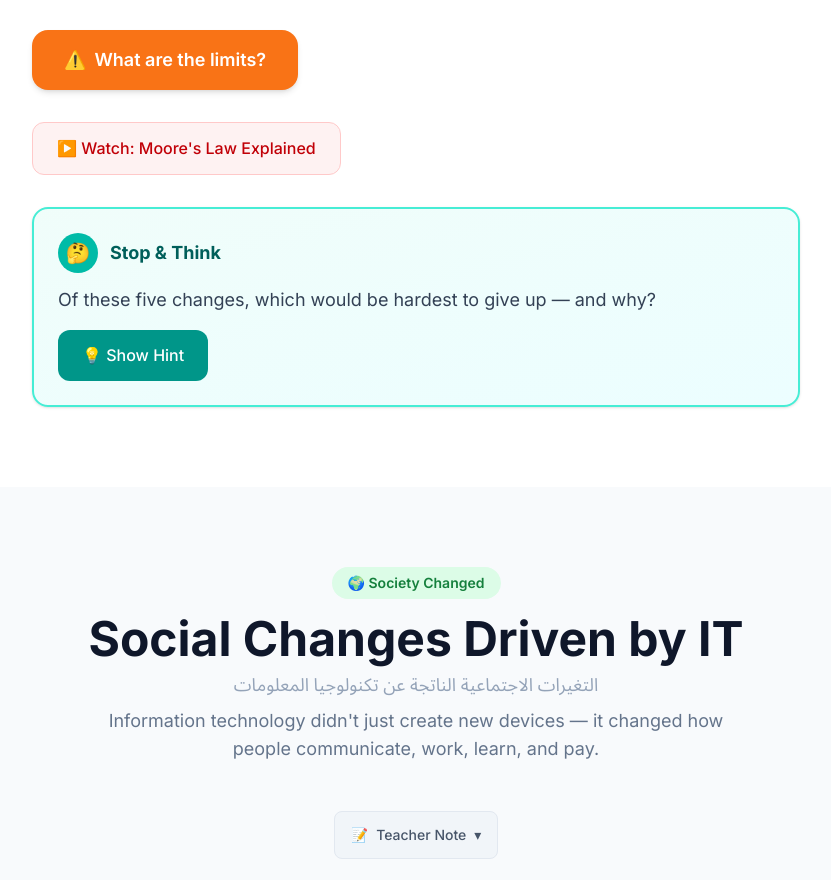
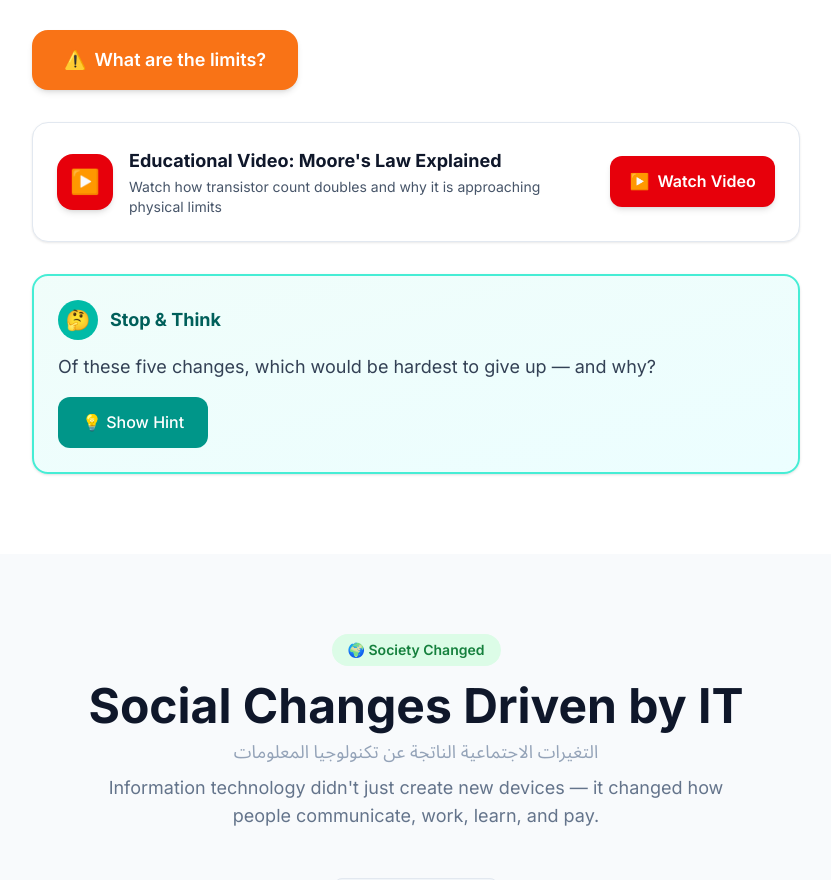
Before and after one commit to AHMEDABDELMAGED22/Programming-and-AI-explain-for-2nd-sec, a Next.js app: page / in a window 1280 px wide. Shown: the part 3171-4051 px from the top of the page, without its empty margins (264-1095 px from the left). Built offline with nearby package versions, Linux system fonts and the light colour scheme.

Commit message:
feat: enhance interactive video cards for Moores Law, VR and comparisons

```diff
--- a/src/components/sections/ComparisonSection.tsx
+++ b/src/components/sections/ComparisonSection.tsx
@@ -3,6 +3,7 @@
 import { motion, AnimatePresence } from 'framer-motion';
 import { useState } from 'react';
 import { useTranslation } from '@/lib/i18n';
+import { useLessonStore } from '@/store/lessonStore';
 import StopAndThink from '@/components/interactive/StopAndThink';
 
 interface ComparisonItem {
@@ -28,6 +29,7 @@ interface ComparisonData {
   right: ComparisonItem;
   differenceEn: string;
   differenceAr: string;
+  videoId?: string;
   thinkQuestionEn: string;
   thinkQuestionAr: string;
   thinkHintEn?: string;
@@ -69,6 +71,7 @@ const comparisons: ComparisonData[] = [
     },
     differenceEn: 'Cloud computing sends data far away for processing (powerful but slow). Edge computing processes data locally (fast but limited). Autonomous driving uses edge computing because a delay of even 0.1 seconds can lead to an accident.',
     differenceAr: 'الحوسبة السحابية ترسل البيانات بعيدًا للمعالجة (قوية لكن بطيئة). الحوسبة الطرفية تعالج البيانات محليًا (سريعة لكن محدودة). القيادة الذاتية تستخدم الحوسبة الطرفية لأن تأخيرًا ولو 0.1 ثانية قد يؤدي إلى حادث.',
+    videoId: 'cEOUeItHDdo',
     thinkQuestionEn: 'In autonomous driving, why is it necessary to process data instantly on the vehicle side using edge computing, rather than sending the data to the cloud for judgment?',
     thinkQuestionAr: 'في القيادة الذاتية، لماذا يجب معالجة البيانات فورًا على جانب المركبة باستخدام الحوسبة الطرفية، بدلاً من إرسال البيانات إلى السحابة للحكم؟',
     thinkHintEn: 'Think about what happens if there is a 0.1 second delay while driving at high speed.',
@@ -108,6 +111,7 @@ const comparisons: ComparisonData[] = [
     },
     differenceEn: 'AR keeps you connected to the real world and adds digital elements on top. VR disconnects you from the real world and replaces it with a virtual one. AR uses your phone camera; VR uses a headset that covers your eyes.',
     differenceAr: 'الواقع المعزز يُبقيك متصلاً بالعالم الحقيقي ويضيف عناصر رقمية فوقه. الواقع الافتراضي يفصلك عن العالم الحقيقي ويستبدله بعالم افتراضي. الواقع المعزز يستخدم كاميرا هاتفك؛ الواقع الافتراضي يستخدم سماعة رأس تغطي عينيك.',
+    videoId: 'WxzcD04rwc8',
     thinkQuestionEn: 'If you wanted to explore a historical site from your classroom, would you use AR or VR? Why?',
     thinkQuestionAr: 'إذا كنت تريد استكشاف موقع تاريخي من فصلك الدراسي، هل ستستخدم الواقع المعزز أم الواقع الافتراضي؟ لماذا؟',
     thinkHintEn: 'Think about whether you need to see your real classroom while exploring, or be fully immersed in the historical site.',
@@ -117,6 +121,7 @@ const comparisons: ComparisonData[] = [
 
 export default function ComparisonSection() {
   const { t, dir, isAr } = useTranslation();
+  const { openVideo } = useLessonStore();
   const [activeComparison, setActiveComparison] = useState<string | null>(null);
 
   return (
@@ -248,6 +253,40 @@ export default function ComparisonSection() {
                   </div>
                 </motion.div>
 
+                {/* Video Card */}
+                {comp.videoId && (
+                  <motion.div
+                    initial={{ opacity: 0, y: 15 }}
+                    animate={{ opacity: 1, y: 0 }}
+                    transition={{ delay: 0.6 }}
+                    className="max-w-3xl mx-auto mb-8 card-interactive p-5 bg-gradient-to-r from-red-50 to-pink-50 border border-red-200"
+                  >
+                    <div className={`flex flex-col sm:flex-row items-center justify-between gap-3 ${isAr ? 'sm:flex-row-reverse' : ''}`}>
+                      <div className={`flex items-center gap-3 ${isAr ? 'flex-row-reverse text-right' : 'text-left'}`}>
+                        <div className="w-10 h-10 rounded-xl bg-red-600 text-white flex items-center justify-center text-lg flex-shrink-0">
+                          ▶️
+                        </div>
+                        <div>
+                          <p className="font-bold text-slate-900 text-sm">
+                            {isAr ? `فيديو تعليمي: مقارنة ${comp.titleAr}` : `Educational Video: ${comp.titleEn}`}
+                          </p>
+                          <p className="text-slate-500 text-xs">
+                            {isAr ? 'شاهد شرحًا مرئيًا للفروق العملية بين التقنيتين' : 'Watch a visual comparison explaining the practical differences'}
+                          </p>
+                        </div>
+                      </div>
+                      <button
+                        onClick={() => openVideo(comp.videoId!, 'youtube')}
+                        className="touch-target px-5 py-2.5 rounded-xl bg-red-600 text-white font-semibold text-sm
+                          hover:bg-red-700 active:scale-95 transition-all cursor-pointer flex items-center gap-2 shadow-sm whitespace-nowrap"
+                      >
+                        <span>▶️</span>
+                        <span>{isAr ? 'تشغيل الفيديو' : 'Watch Video'}</span>
+                      </button>
+                    </div>
+                  </motion.div>
+                )}
+
                 {/* Think question */}
                 <div className="max-w-3xl mx-auto">
                   <StopAndThink
--- a/src/components/sections/EmergingTech.tsx
+++ b/src/components/sections/EmergingTech.tsx
@@ -194,14 +194,30 @@ export default function EmergingTech() {
                           </div>
                         )}
 
-                        {/* Video button */}
-                        <button
-                          onClick={() => openVideo(tech.youtubeVideoId, 'youtube')}
-                          className={`touch-target flex items-center gap-2 px-6 py-3 rounded-xl bg-red-50 border border-red-200 text-red-700 font-medium
-                            hover:bg-red-100 active:scale-95 transition-all cursor-pointer ${isAr ? 'flex-row-reverse' : ''}`}
-                        >
-                          ▶️ {t('watchExplanation', 'شاهد فيديو الشرح')}
-                        </button>
+                        {/* Video card */}
+                        <div className="bg-red-50 border border-red-200 rounded-xl p-4 flex flex-col sm:flex-row items-center justify-between gap-3">
+                          <div className={`flex items-center gap-3 ${isAr ? 'flex-row-reverse text-right' : 'text-left'}`}>
+                            <div className="w-10 h-10 rounded-xl bg-red-600 text-white flex items-center justify-center text-lg flex-shrink-0">
+                              ▶️
+                            </div>
+                            <div>
+                              <p className="font-bold text-slate-900 text-sm">
+                                {isAr ? `فيديو تعليمي: شرح ${tech.nameAr}` : `Educational Video: ${tech.nameEn}`}
+                              </p>
+                              <p className="text-slate-500 text-xs">
+                                {isAr ? 'شاهد شرحًا مرئيًا تفاعليًا لهذه التقنية' : 'Watch an interactive visual explanation'}
+                              </p>
+                            </div>
+                          </div>
+                          <button
+                            onClick={() => openVideo(tech.youtubeVideoId, 'youtube')}
+                            className="touch-target px-5 py-2.5 rounded-xl bg-red-600 text-white font-semibold text-sm
+                              hover:bg-red-700 active:scale-95 transition-all cursor-pointer flex items-center gap-2 shadow-sm whitespace-nowrap"
+                          >
+                            <span>▶️</span>
+                            <span>{isAr ? 'تشغيل الفيديو' : 'Watch Video'}</span>
+                          </button>
+                        </div>
 
                         {/* Think question */}
                         <StopAndThink
--- a/src/components/sections/MooresLaw.tsx
+++ b/src/components/sections/MooresLaw.tsx
@@ -256,16 +256,41 @@ export default function MooresLaw() {
           )}
         </div>
 
-        {/* Video + Think */}
-        <div className={`max-w-3xl mx-auto mt-8 flex flex-col sm:flex-row gap-4 ${isAr ? 'sm:flex-row-reverse' : ''}`}>
-          <button
-            onClick={() => openVideo('AQBh9soLSkI', 'youtube')}
-            className="touch-target flex items-center gap-2 px-6 py-3 rounded-xl bg-red-50 border border-red-200 text-red-700 font-medium
-              hover:bg-red-100 active:scale-95 transition-all cursor-pointer"
-          >
-            ▶️ {t('watchMoores', 'شاهد: شرح قانون مور')}
-          </button>
-        </div>
+        {/* Video Card */}
+        <motion.div
+          initial={{ opacity: 0, y: 15 }}
+          whileInView={{ opacity: 1, y: 0 }}
+          viewport={{ once: true }}
+          className="max-w-3xl mx-auto mt-8 card-interactive p-6 bg-gradient-to-r from-red-50 to-orange-50 border border-red-200"
+        >
+          <div className={`flex flex-col sm:flex-row items-center justify-between gap-4 ${isAr ? 'sm:flex-row-reverse' : ''}`}>
+            <div className={`flex items-center gap-4 ${isAr ? 'flex-row-reverse text-right' : 'text-left'}`}>
+              <div className="w-14 h-14 rounded-2xl bg-red-600 text-white flex items-center justify-center text-2xl shadow-md flex-shrink-0">
+                ▶️
+              </div>
+              <div>
+                <h4 className="font-bold text-slate-900 text-lg">
+                  {isAr ? 'فيديو تعليمي: شرح قانون مور (Moore\'s Law)' : 'Educational Video: Moore\'s Law Explained'}
+                </h4>
+                <p className="text-slate-600 text-sm mt-0.5">
+                  {isAr
+                    ? 'شاهد كيف يتضاعف عدد الترانزستورات ولماذا يقترب من الحدود الفيزيائية'
+                    : 'Watch how transistor count doubles and why it is approaching physical limits'}
+                </p>
+              </div>
+            </div>
+            <motion.button
+              onClick={() => openVideo('AQBh9soLSkI', 'youtube')}
+              className="touch-target px-6 py-3 rounded-xl bg-red-600 text-white font-semibold shadow-md
+                hover:bg-red-700 active:scale-95 transition-all cursor-pointer flex items-center gap-2 whitespace-nowrap"
+              whileTap={{ scale: 0.95 }}
+              whileHover={{ scale: 1.02 }}
+            >
+              <span>▶️</span>
+              <span>{isAr ? 'تشغيل الفيديو' : 'Watch Video'}</span>
+            </motion.button>
+          </div>
+        </motion.div>
 
         {/* Stop and Think */}
         <div className="max-w-3xl mx-auto mt-8">
```
